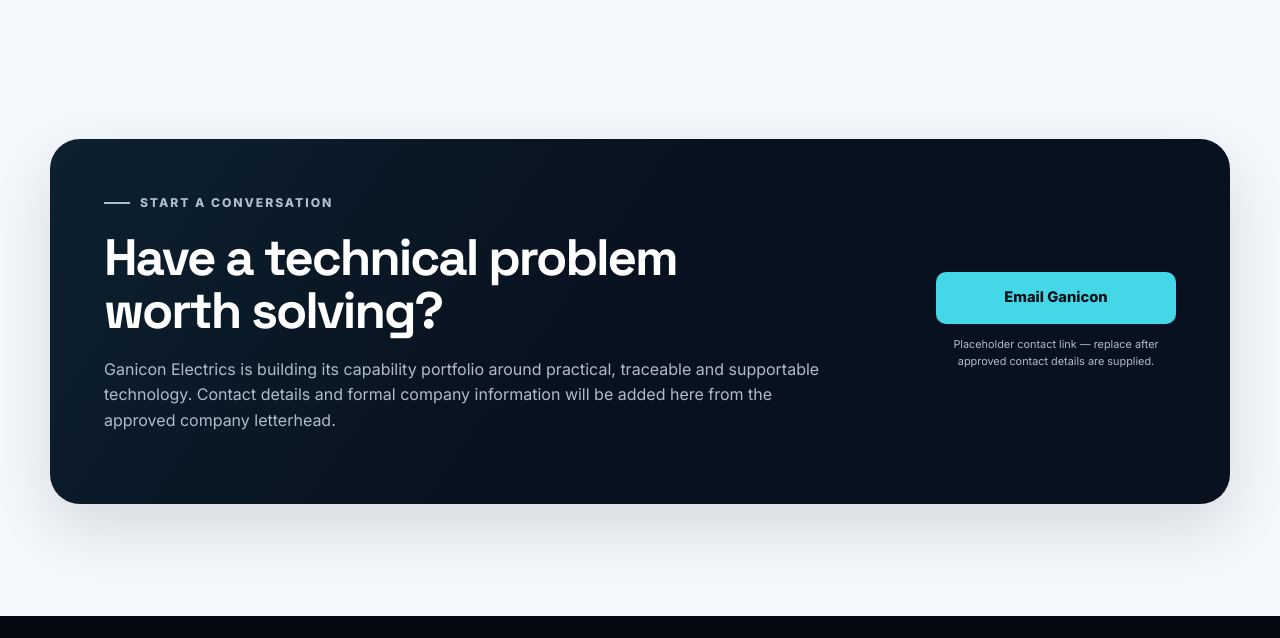
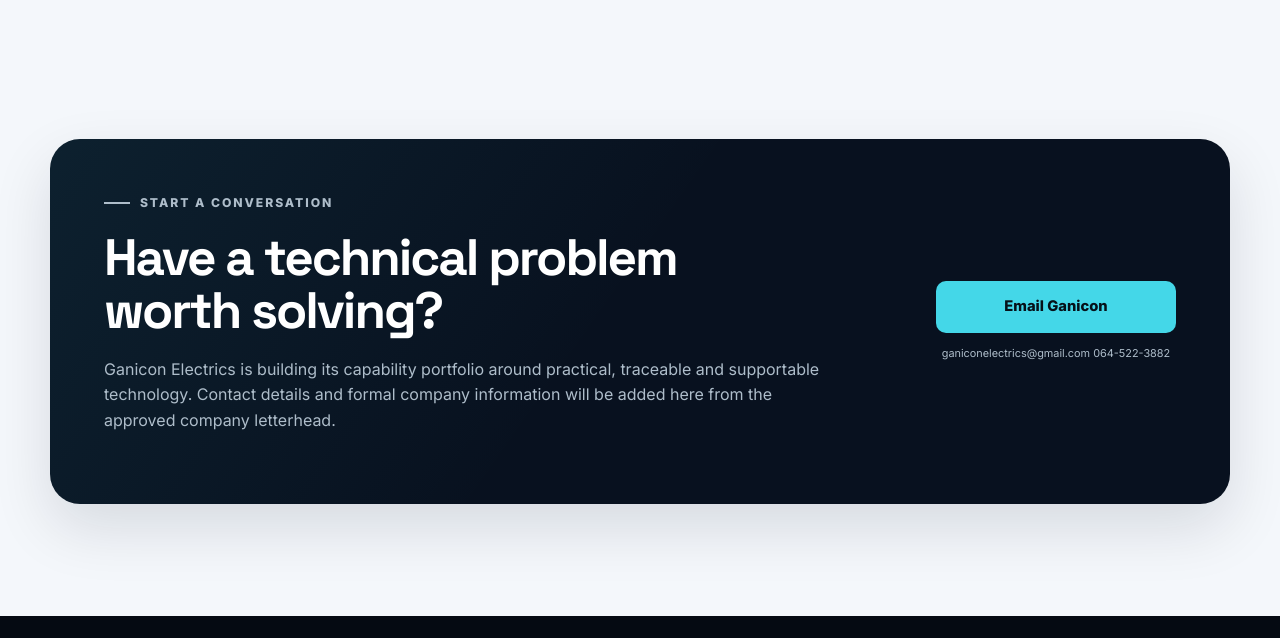
Before and after one commit to Kalel1177/ganicon-electrics-website, a plain HTML site: page index.html in a window 1280 px wide. Shown: the part 6105-6743 px from the top of the page. Drawn offline with Linux system fonts and the light colour scheme.

Commit message:
Update contact email and details in index.html

```diff
--- a/index.html
+++ b/index.html
@@ -446,11 +446,12 @@
         </div>
 
         <div class="contact-actions">
-          <a class="button button-primary" href="mailto:info@example.com" aria-label="Email placeholder">
+          <a class="button button-primary" href="ganiconelectrics@gmail.com" aria-label="Email placeholder">
             Email Ganicon
           </a>
           <p class="contact-note">
-            Placeholder contact link — replace after approved contact details are supplied.
+            ganiconelectrics@gmail.com
+            064-522-3882
           </p>
         </div>
       </div>
```
